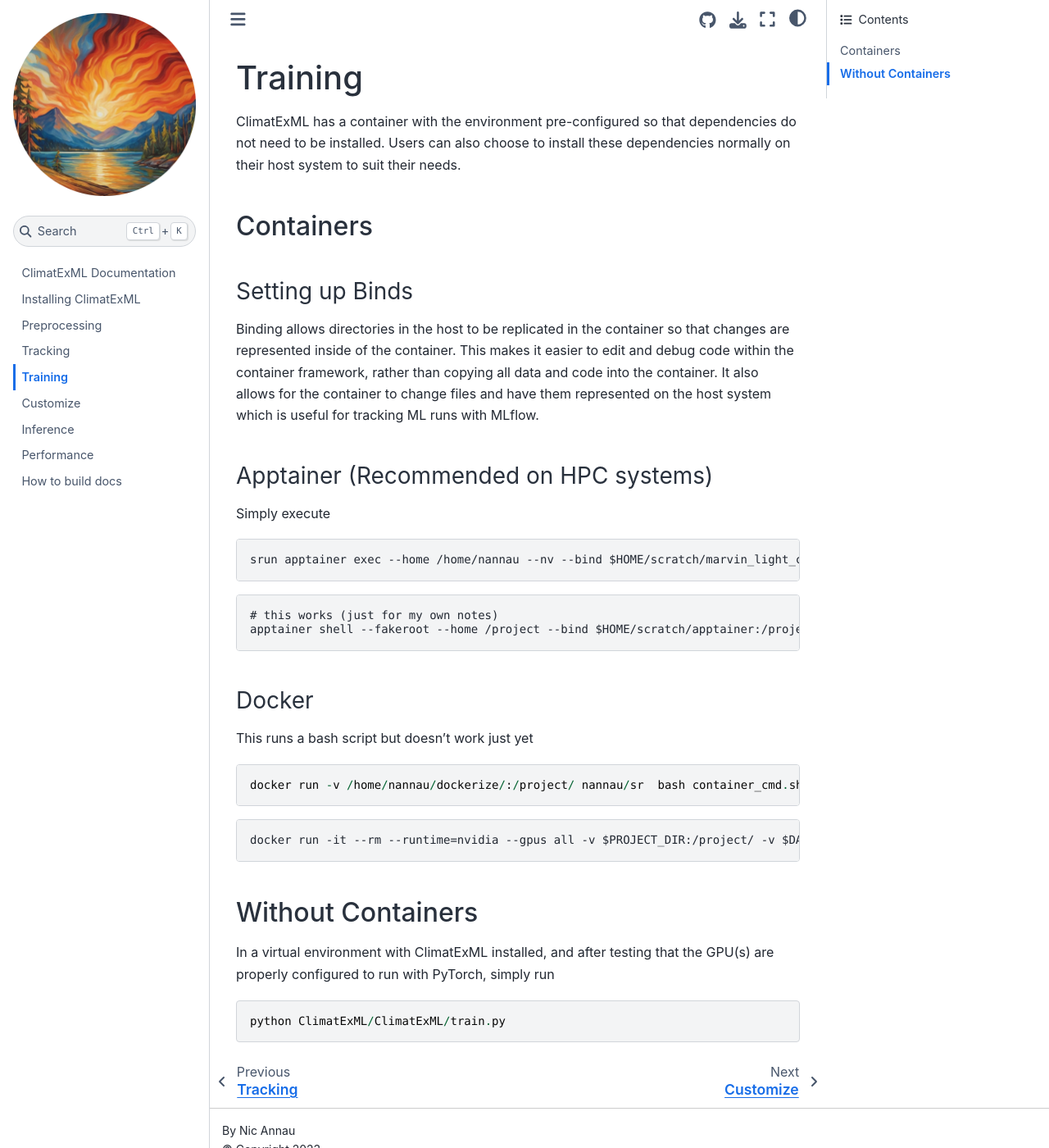
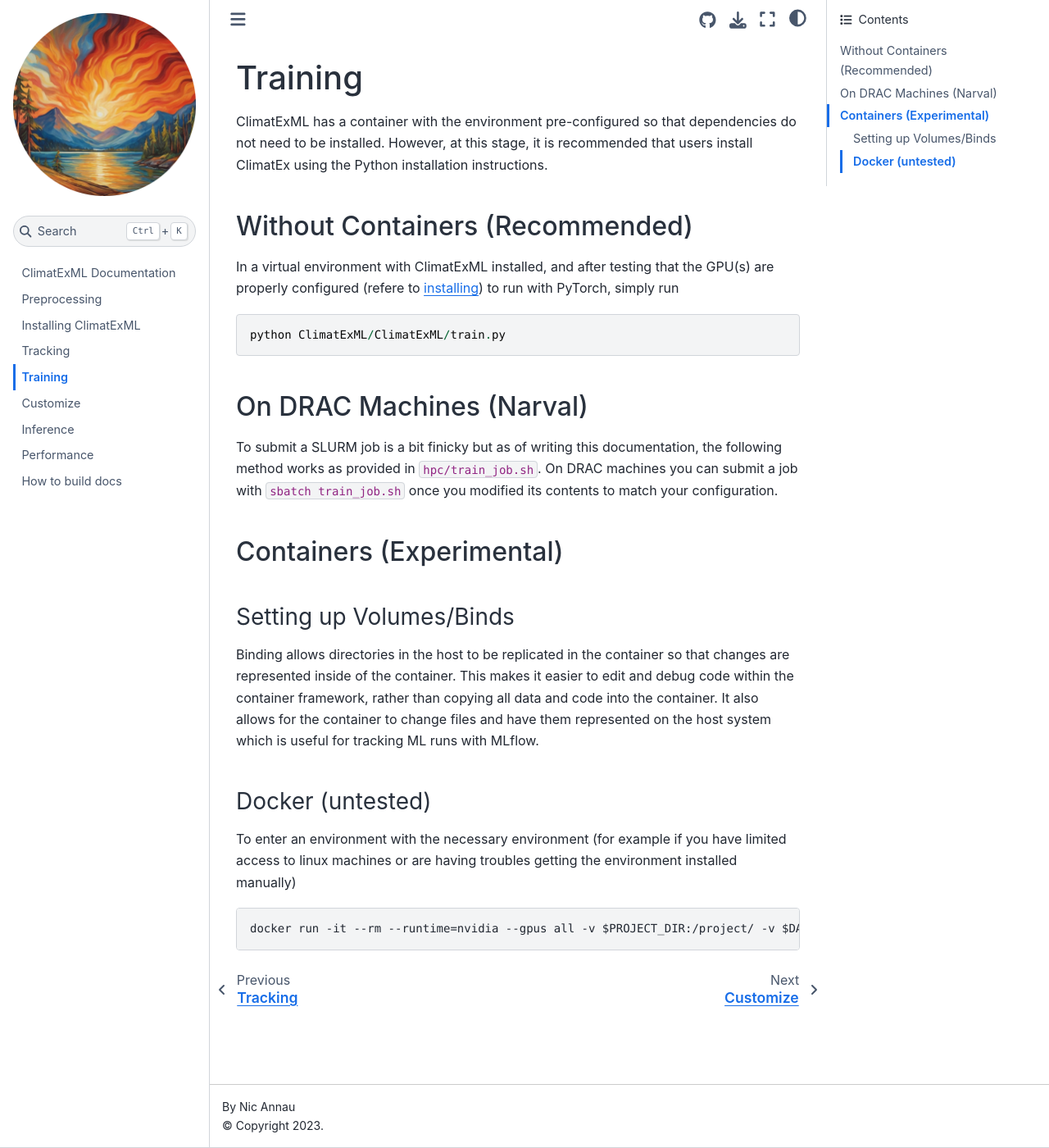
Before and after one commit to nannau/ClimatExML, a Jupyter Book: the page built from docs/training.md, in a window 1280 px wide and 1400 px high. Shown: the whole window at 82% size. Built offline with Jupyter Book 1.0.4 settings and Sphinx 7.4.7 and the Sphinx Book theme 1.1.4, drawn with Linux system fonts in a browser that asks for light colours.

Commit message:
docs: add narval instructions

````diff
--- a/docs/_toc.yml
+++ b/docs/_toc.yml
@@ -4,8 +4,8 @@
 format: jb-book
 root: intro
 chapters:
+- file: preprocessing
 - file: installing
-- file: preprocessing
 - file: tracking
 - file: training
 - file: customizing
--- a/docs/installing.md
+++ b/docs/installing.md
@@ -2,7 +2,7 @@
 
 ClimatExML should be built from source so that users can modify the training to suit their needs or preferences. There are two main ways of using ClimatExML.
 
-1. By installing it and the requirements locally on your host machine or;
+1. (Recommended) By installing it and the requirements locally on your host machine or;
 2. By using the containers that are designed to run this code.
 
 Option (1) requires slightly more configuration, but can be simpler to get started quickly, while option (2) is highly portable and provides convenient ways to configure the pipeline on HPC systems. Instructions are provided here to get started with both.
--- a/docs/training.md
+++ b/docs/training.md
@@ -1,41 +1,28 @@
 # Training
 
-ClimatExML has a container with the environment pre-configured so that dependencies do not need to be installed. Users can also choose to install these dependencies normally on their host system to suit their needs.
+ClimatExML has a container with the environment pre-configured so that dependencies do not need to be installed. However, at this stage, it is recommended that users install ClimatEx using the Python installation instructions.
 
-## Containers
+## Without Containers (Recommended)
 
-### Setting up Binds
-
-Binding allows directories in the host to be replicated in the container so that changes are represented inside of the container. This makes it easier to edit and debug code within the container framework, rather than copying all data and code into the container. It also allows for the container to change files and have them represented on the host system which is useful for tracking ML runs with MLflow.
-
-### Apptainer (Recommended on HPC systems)
-
-Simply execute
-
-```
-srun apptainer exec --home /home/nannau --nv --bind $HOME/scratch/marvin_light_container/:/home/nannau/,$SLURM_TMPDIR/data:/home/nannau/data,/home/nannau/scratch/marvin_light_container/light_container/mlflow/:/home/nannau/scratch/marvin_light_container/light_container/mlflow/, --overlay $SLURM_TMPDIR/light_container/ $SLURM_TMPDIR/light_container/lightning.sif  bash "/home/nannau/apptainer_cmd.sh"
-```
-
-```
-# this works (just for my own notes)
-apptainer shell --fakeroot --home /project --bind $HOME/scratch/apptainer:/project/ --overlay $HOME/scratch/apptainer/ $HOME/scratch/apptainer/ClimatExML/sr.sif
-```
-
-### Docker
-
-This runs a bash script but doesn't work just yet
-```
-docker run -v /home/nannau/dockerize/:/project/ nannau/sr  bash container_cmd.sh
-```
-
-```
-docker run -it --rm --runtime=nvidia --gpus all -v $PROJECT_DIR:/project/ -v $DATA_DIR:/project/data/ nannau/sr
-```
-
-## Without Containers
-
-In a virtual environment with ClimatExML installed, and after testing that the GPU(s) are properly configured to run with PyTorch, simply run
+In a virtual environment with ClimatExML installed, and after testing that the GPU(s) are properly configured (refere to [installing](./installing.md)) to run with PyTorch, simply run
 
 ```python
 python ClimatExML/ClimatExML/train.py
 ```
+
+## On DRAC Machines (Narval)
+
+To submit a SLURM job is a bit finicky but as of writing this documentation, the following method works as provided in `hpc/train_job.sh`. On DRAC machines you can submit a job with `sbatch train_job.sh` once you modified its contents to match your configuration.
+
+## Containers (Experimental)
+
+### Setting up Volumes/Binds
+
+Binding allows directories in the host to be replicated in the container so that changes are represented inside of the container. This makes it easier to edit and debug code within the container framework, rather than copying all data and code into the container. It also allows for the container to change files and have them represented on the host system which is useful for tracking ML runs with MLflow.
+
+### Docker (untested)
+
+To enter an environment with the necessary environment (for example if you have limited access to linux machines or are having troubles getting the environment installed manually)
+```
+docker run -it --rm --runtime=nvidia --gpus all -v $PROJECT_DIR:/project/ -v $DATA_DIR:/project/data/ nannau/sr
+```
````
Also changed, not shown: docs/customizing.md (+4 -0 lines).
